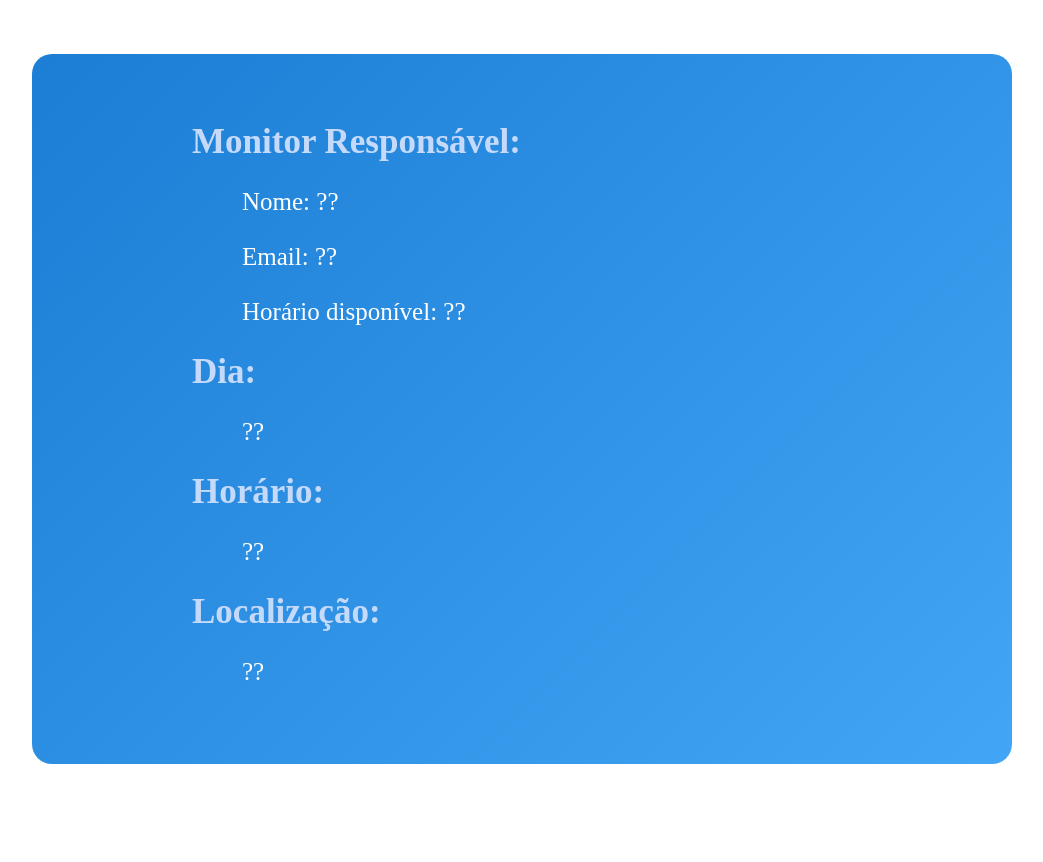
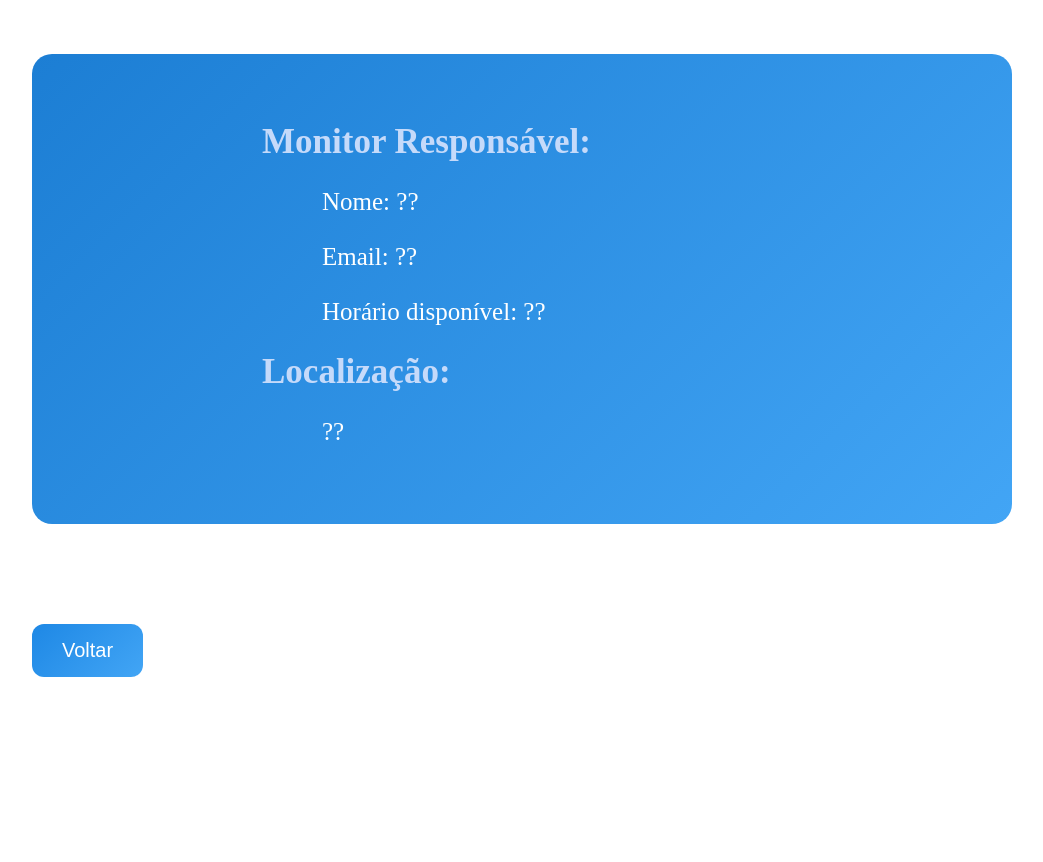
Before and after one commit to 2info3-Hackathon/frontend, a Vue app: page /BiologiaView in a window 1280 px wide. Shown: the part 720-1582 px from the top of the page, without its empty margins (118-1161 px from the left). After the commit the page ends 1447 px from the top, so only its background shows below. Built offline with nearby package versions, Linux system fonts and the light colour scheme.

Commit message:
FEAT: Término da feat #1

```diff
--- a/src/views/AdicionarGrupo.vue
+++ b/src/views/AdicionarGrupo.vue
@@ -29,20 +29,6 @@ function voltar() {
 
         <label for="sala">Localização de Encontros:</label>
         <input type="text" name="sala" rows="5" required>
-
-        <fieldset>
-          <h3>Dias de Encontros</h3>
-          <label>
-            <input type="checkbox" name="segunda" value="1"> Segunda-Feira
-            <input type="checkbox" name="terca" value="2"> Terça-Feira
-            <input type="checkbox" name="segunda" value="3"> Quarta-Feira
-            <input type="checkbox" name="segunda" value="4"> Quinta-Feira
-            <input type="checkbox" name="segunda" value="5"> Sexta-Feira
-          </label>
-        </fieldset>
-
-        <label for="horario">Horário de Encontro:</label>
-        <input type="time" name="horario" required>
 
         <h2>
           Monitor Responsável
@@ -115,7 +101,8 @@ form {
 }
 
 h2{
-  font-size: 18px;
+  font-weight: bolder;
+  font-size: 20px;
   padding: 15px 5px 15px 0;
 }
 
@@ -139,7 +126,7 @@ form button{
   color: white;
   font-size: 18px;
   padding: 10px 25px;
-  margin: 50px 150px 50px 220px;
+  margin: 50px 150px 50px 320px;
   border: none;
   border-radius: 12px;
   cursor: pointer;
--- a/src/views/BiologiaView.vue
+++ b/src/views/BiologiaView.vue
@@ -21,16 +21,6 @@ function voltar() {
         <p>Nome: ??</p>
         <p>Email: ??</p>
         <p>Horário disponível: ??</p>
-
-        <h2>
-          Dia:
-        </h2>
-        <p>??</p>
-
-        <h2>
-          Horário:
-        </h2>
-        <p>??</p>
 
         <h2>
           Localização:
@@ -81,13 +71,13 @@ button{
   color: #c5dafa;
   font-size: 35px;
   font-weight:bolder;
-  margin: 0 50px 0 150px;
+  margin: 0 50px 0 220px;
 }
 
 .informacoes p{
   font-size: 25px;
   font-weight: 500;
-  margin: 30px 0 30px 200px;
+  margin: 30px 0 30px 280px;
   color: white;
 }
 </style>
--- a/src/views/FilosofiaView.vue
+++ b/src/views/FilosofiaView.vue
@@ -21,11 +21,6 @@ function voltar() {
         <p>Nome: ??</p>
         <p>Sala: ??</p>
         <p>Horário disponível:??</p>
-
-        <h2>
-          Horário:
-        </h2>
-        <p>??</p>
 
         <h2>
           Sala:
@@ -76,13 +71,13 @@ button{
   color: #c5dafa;
   font-size: 35px;
   font-weight:bolder;
-  margin: 0 50px 0 150px;
+  margin: 0 50px 0 220px;
 }
 
 .informacoes p{
   font-size: 25px;
   font-weight: 500;
-  margin: 30px 0 30px 200px;
+  margin: 30px 0 30px 280px;
   color: white;
 }
 </style>
--- a/src/views/FisicaView.vue
+++ b/src/views/FisicaView.vue
@@ -21,11 +21,6 @@ function voltar() {
         <p>Nome: ??</p>
         <p>Sala: ??</p>
         <p>Horário disponível:??</p>
-
-        <h2>
-          Horário:
-        </h2>
-        <p>??</p>
 
         <h2>
           Sala:
@@ -76,13 +71,13 @@ button{
   color: #c5dafa;
   font-size: 35px;
   font-weight:bolder;
-  margin: 0 50px 0 150px;
+  margin: 0 50px 0 220px;
 }
 
 .informacoes p{
   font-size: 25px;
   font-weight: 500;
-  margin: 30px 0 30px 200px;
+  margin: 30px 0 30px 280px;
   color: white;
 }
 </style>
--- a/src/views/GeografiaView.vue
+++ b/src/views/GeografiaView.vue
@@ -21,11 +21,6 @@ function voltar() {
         <p>Nome: ??</p>
         <p>Sala: ??</p>
         <p>Horário disponível:??</p>
-
-        <h2>
-          Horário:
-        </h2>
-        <p>??</p>
 
         <h2>
           Sala:
@@ -76,13 +71,13 @@ button{
   color: #c5dafa;
   font-size: 35px;
   font-weight:bolder;
-  margin: 0 50px 0 150px;
+  margin: 0 50px 0 220px;
 }
 
 .informacoes p{
   font-size: 25px;
   font-weight: 500;
-  margin: 30px 0 30px 200px;
+  margin: 30px 0 30px 280px;
   color: white;
 }
 </style>
--- a/src/views/GrupoEstudos.vue
+++ b/src/views/GrupoEstudos.vue
@@ -58,7 +58,7 @@ function adicionar(){
   <section class="conteudo">
     <p>Os Grupos de Estudos têm a intenção de praticar e auxiliar em matérias do ensino médio e técnico integrado para alunos com dificuldades.</p>
     <p>Em nossa sala de estudos sempre há um monitor responsável por ajudar os alunos interessados, seja em tirar dúvidas sobre as matérias ou até mesmo sobre os grupos.</p>
-    <p>Caso seja um professor ou um monitor cadastrado e deseja adicionar um novo grupo de estudos, <a @click="adicionar">clique aqui!</a></p>
+    <p><a @click="adicionar">clique aqui!</a></p>
   </section>
 
   <section class="botoes">
--- a/src/views/HistoriaView.vue
+++ b/src/views/HistoriaView.vue
@@ -21,11 +21,6 @@ function voltar() {
         <p>Nome: ??</p>
         <p>Sala: ??</p>
         <p>Horário disponível:??</p>
-
-        <h2>
-          Horário:
-        </h2>
-        <p>??</p>
 
         <h2>
           Sala:
@@ -76,13 +71,13 @@ button{
   color: #c5dafa;
   font-size: 35px;
   font-weight:bolder;
-  margin: 0 50px 0 150px;
+  margin: 0 50px 0 220px;
 }
 
 .informacoes p{
   font-size: 25px;
   font-weight: 500;
-  margin: 30px 0 30px 200px;
+  margin: 30px 0 30px 280px;
   color: white;
 }
 </style>
--- a/src/views/MatematicaView.vue
+++ b/src/views/MatematicaView.vue
@@ -21,11 +21,6 @@ function voltar() {
         <p>Nome: ??</p>
         <p>Sala: ??</p>
         <p>Horário disponível:??</p>
-
-        <h2>
-          Horário:
-        </h2>
-        <p>??</p>
 
         <h2>
           Sala:
@@ -76,13 +71,13 @@ button{
   color: #c5dafa;
   font-size: 35px;
   font-weight:bolder;
-  margin: 0 50px 0 150px;
+  margin: 0 50px 0 220px;
 }
 
 .informacoes p{
   font-size: 25px;
   font-weight: 500;
-  margin: 30px 0 30px 200px;
+  margin: 30px 0 30px 280px;
   color: white;
 }
 </style>
--- a/src/views/PortuguesView.vue
+++ b/src/views/PortuguesView.vue
@@ -21,11 +21,6 @@ function voltar() {
         <p>Nome: ??</p>
         <p>Sala: ??</p>
         <p>Horário disponível:??</p>
-
-        <h2>
-          Horário:
-        </h2>
-        <p>??</p>
 
         <h2>
           Sala:
@@ -76,13 +71,13 @@ button{
   color: #c5dafa;
   font-size: 35px;
   font-weight:bolder;
-  margin: 0 50px 0 150px;
+  margin: 0 50px 0 220px;
 }
 
 .informacoes p{
   font-size: 25px;
   font-weight: 500;
-  margin: 30px 0 30px 200px;
+  margin: 30px 0 30px 280px;
   color: white;
 }
 </style>
--- a/src/views/QuimicaView.vue
+++ b/src/views/QuimicaView.vue
@@ -21,11 +21,6 @@ function voltar() {
         <p>Nome: ??</p>
         <p>Sala: ??</p>
         <p>Horário disponível:??</p>
-
-        <h2>
-          Horário:
-        </h2>
-        <p>??</p>
 
         <h2>
           Sala:
@@ -76,13 +71,13 @@ button{
   color: #c5dafa;
   font-size: 35px;
   font-weight:bolder;
-  margin: 0 50px 0 150px;
+  margin: 0 50px 0 220px;
 }
 
 .informacoes p{
   font-size: 25px;
   font-weight: 500;
-  margin: 30px 0 30px 200px;
+  margin: 30px 0 30px 280px;
   color: white;
 }
 </style>
--- a/src/views/SociologiaView.vue
+++ b/src/views/SociologiaView.vue
@@ -21,11 +21,6 @@ function voltar() {
         <p>Nome: ??</p>
         <p>Sala: ??</p>
         <p>Horário disponível:??</p>
-
-        <h2>
-          Horário:
-        </h2>
-        <p>??</p>
 
         <h2>
           Sala:
@@ -76,13 +71,13 @@ button{
   color: #c5dafa;
   font-size: 35px;
   font-weight:bolder;
-  margin: 0 50px 0 150px;
+  margin: 0 50px 0 220px;
 }
 
 .informacoes p{
   font-size: 25px;
   font-weight: 500;
-  margin: 30px 0 30px 200px;
+  margin: 30px 0 30px 280px;
   color: white;
 }
 </style>
```
